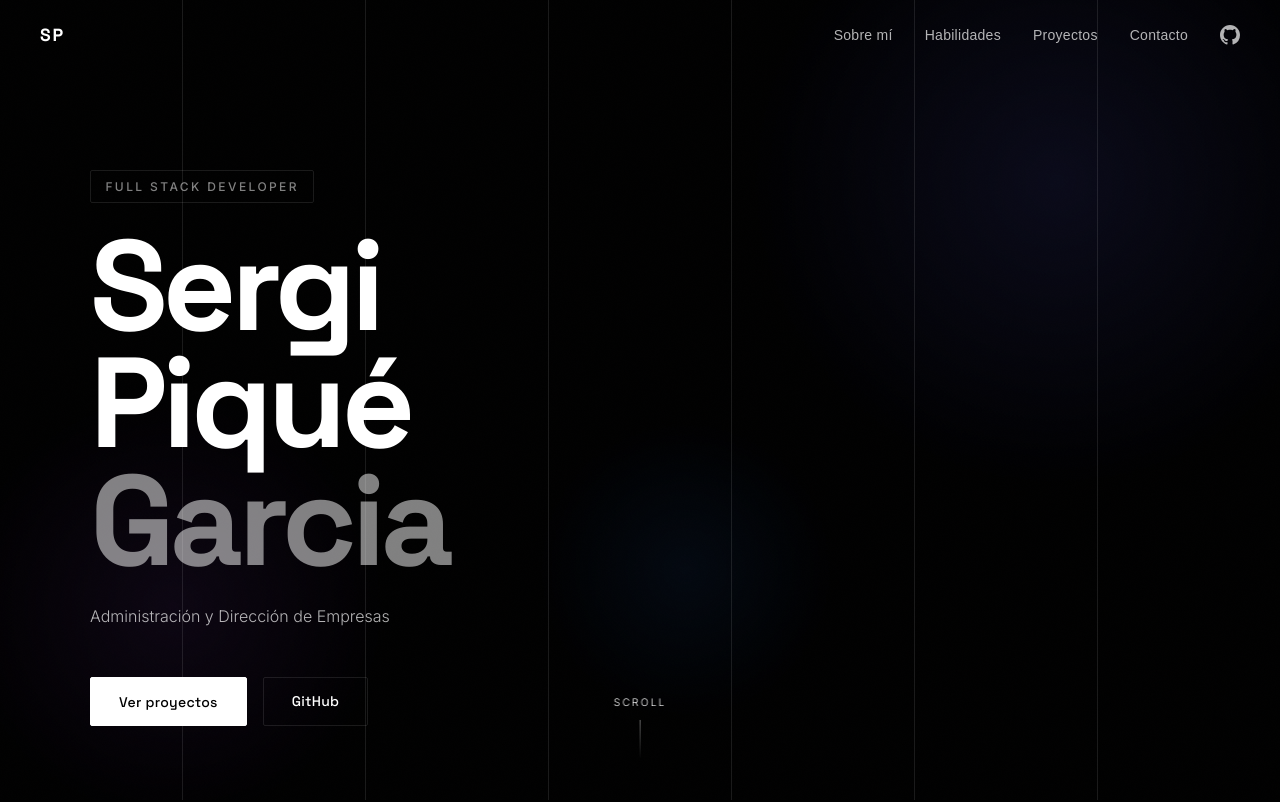
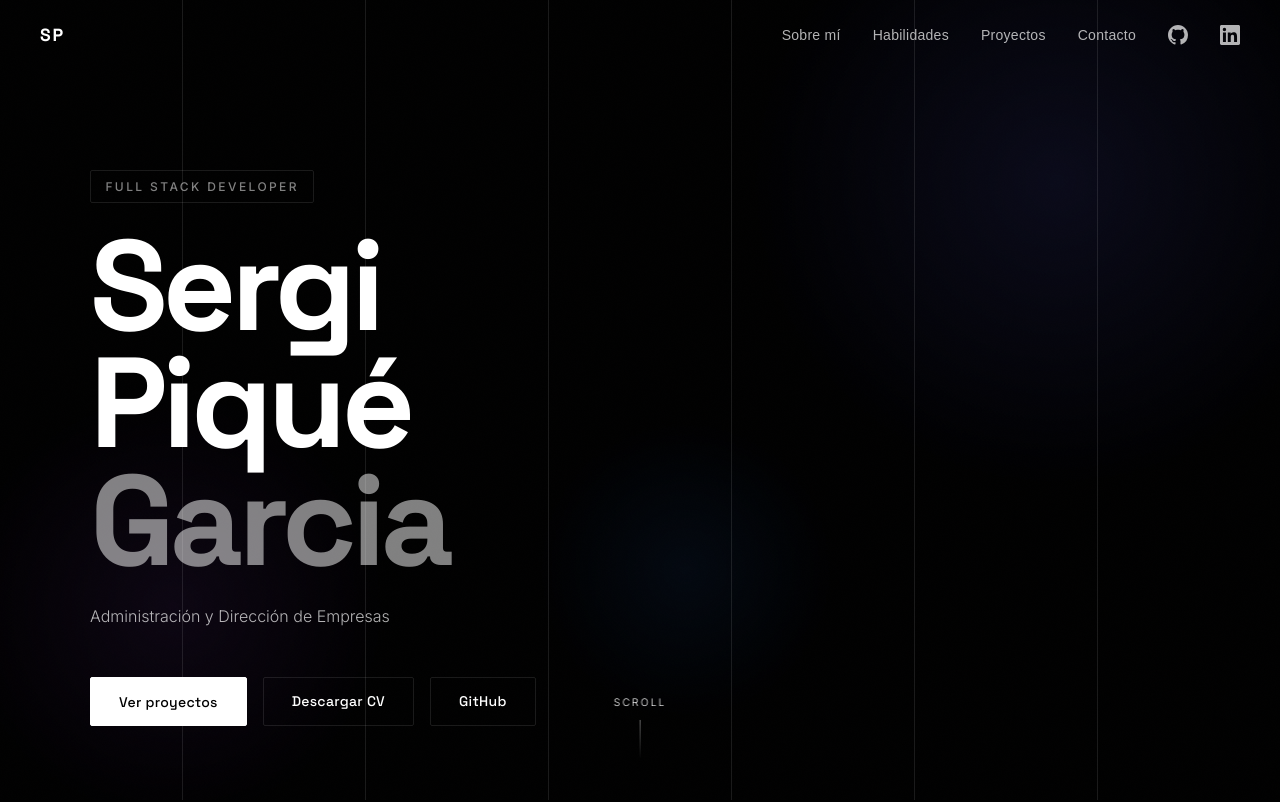
Before and after one commit to sergipique10-beep/portfolio, an Angular app: page / in a window 1280 px wide. Shown: the top 802 px of the page. Built offline with nearby package versions, Linux system fonts and the light colour scheme.

Commit message:
feat: link linkeding

```diff
--- a/src/app/app.html
+++ b/src/app/app.html
@@ -10,6 +10,11 @@
     <a href="https://github.com/sergipique10" target="_blank" rel="noopener" class="nav__gh" aria-label="GitHub">
       <svg width="20" height="20" viewBox="0 0 24 24" fill="currentColor">
         <path d="M12 0C5.37 0 0 5.37 0 12c0 5.31 3.435 9.795 8.205 11.385.6.105.825-.255.825-.57 0-.285-.015-1.23-.015-2.235-3.015.555-3.795-.735-4.035-1.41-.135-.345-.72-1.41-1.23-1.695-.42-.225-1.02-.78-.015-.795.945-.015 1.62.87 1.845 1.23 1.08 1.815 2.805 1.305 3.495.99.105-.78.42-1.305.765-1.605-2.67-.3-5.46-1.335-5.46-5.925 0-1.305.465-2.385 1.23-3.225-.12-.3-.54-1.53.12-3.18 0 0 1.005-.315 3.3 1.23.96-.27 1.98-.405 3-.405s2.04.135 3 .405c2.295-1.56 3.3-1.23 3.3-1.23.66 1.65.24 2.88.12 3.18.765.84 1.23 1.905 1.23 3.225 0 4.605-2.805 5.625-5.475 5.925.435.375.81 1.095.81 2.22 0 1.605-.015 2.895-.015 3.3 0 .315.225.69.825.57A12.02 12.02 0 0 0 24 12c0-6.63-5.37-12-12-12z"/>
+      </svg>
+    </a>
+    <a href="https://www.linkedin.com/in/sergipique10/" target="_blank" rel="noopener" class="nav__gh" aria-label="LinkedIn">
+      <svg width="20" height="20" viewBox="0 0 24 24" fill="currentColor">
+        <path d="M20.447 20.452h-3.554v-5.569c0-1.328-.027-3.037-1.852-3.037-1.853 0-2.136 1.445-2.136 2.939v5.667H9.351V9h3.414v1.561h.046c.477-.9 1.637-1.85 3.37-1.85 3.601 0 4.267 2.37 4.267 5.455v6.286zM5.337 7.433a2.062 2.062 0 0 1-2.063-2.065 2.064 2.064 0 1 1 2.063 2.065zm1.782 13.019H3.555V9h3.564v11.452zM22.225 0H1.771C.792 0 0 .774 0 1.729v20.542C0 23.227.792 24 1.771 24h20.451C23.2 24 24 23.227 24 22.271V1.729C24 .774 23.2 0 22.222 0h.003z"/>
       </svg>
     </a>
   </div>
@@ -40,6 +45,7 @@
     <p class="hero__sub">Administración y Dirección de Empresas</p>
     <div class="hero__actions">
       <button class="btn btn--primary" (click)="scrollTo('projects')">Ver proyectos</button>
+      <a class="btn btn--ghost" href="/cv-sergi-pique.pdf" target="_blank" rel="noopener">Descargar CV</a>
       <a class="btn btn--ghost" href="https://github.com/sergipique10" target="_blank" rel="noopener">GitHub</a>
     </div>
   </div>
@@ -148,7 +154,13 @@
         Encuéntrame en GitHub o escríbeme directamente.
       </p>
       <div class="contact__actions">
-        <a class="btn btn--primary" href="https://github.com/sergipique10" target="_blank" rel="noopener">
+        <a class="btn btn--primary" href="https://www.linkedin.com/in/sergipique10/" target="_blank" rel="noopener">
+          <svg width="18" height="18" viewBox="0 0 24 24" fill="currentColor" style="margin-right:8px">
+            <path d="M20.447 20.452h-3.554v-5.569c0-1.328-.027-3.037-1.852-3.037-1.853 0-2.136 1.445-2.136 2.939v5.667H9.351V9h3.414v1.561h.046c.477-.9 1.637-1.85 3.37-1.85 3.601 0 4.267 2.37 4.267 5.455v6.286zM5.337 7.433a2.062 2.062 0 0 1-2.063-2.065 2.064 2.064 0 1 1 2.063 2.065zm1.782 13.019H3.555V9h3.564v11.452zM22.225 0H1.771C.792 0 0 .774 0 1.729v20.542C0 23.227.792 24 1.771 24h20.451C23.2 24 24 23.227 24 22.271V1.729C24 .774 23.2 0 22.222 0h.003z"/>
+          </svg>
+          LinkedIn
+        </a>
+        <a class="btn btn--ghost" href="https://github.com/sergipique10" target="_blank" rel="noopener">
           <svg width="18" height="18" viewBox="0 0 24 24" fill="currentColor" style="margin-right:8px">
             <path d="M12 0C5.37 0 0 5.37 0 12c0 5.31 3.435 9.795 8.205 11.385.6.105.825-.255.825-.57 0-.285-.015-1.23-.015-2.235-3.015.555-3.795-.735-4.035-1.41-.135-.345-.72-1.41-1.23-1.695-.42-.225-1.02-.78-.015-.795.945-.015 1.62.87 1.845 1.23 1.08 1.815 2.805 1.305 3.495.99.105-.78.42-1.305.765-1.605-2.67-.3-5.46-1.335-5.46-5.925 0-1.305.465-2.385 1.23-3.225-.12-.3-.54-1.53.12-3.18 0 0 1.005-.315 3.3 1.23.96-.27 1.98-.405 3-.405s2.04.135 3 .405c2.295-1.56 3.3-1.23 3.3-1.23.66 1.65.24 2.88.12 3.18.765.84 1.23 1.905 1.23 3.225 0 4.605-2.805 5.625-5.475 5.925.435.375.81 1.095.81 2.22 0 1.605-.015 2.895-.015 3.3 0 .315.225.69.825.57A12.02 12.02 0 0 0 24 12c0-6.63-5.37-12-12-12z"/>
           </svg>
```
